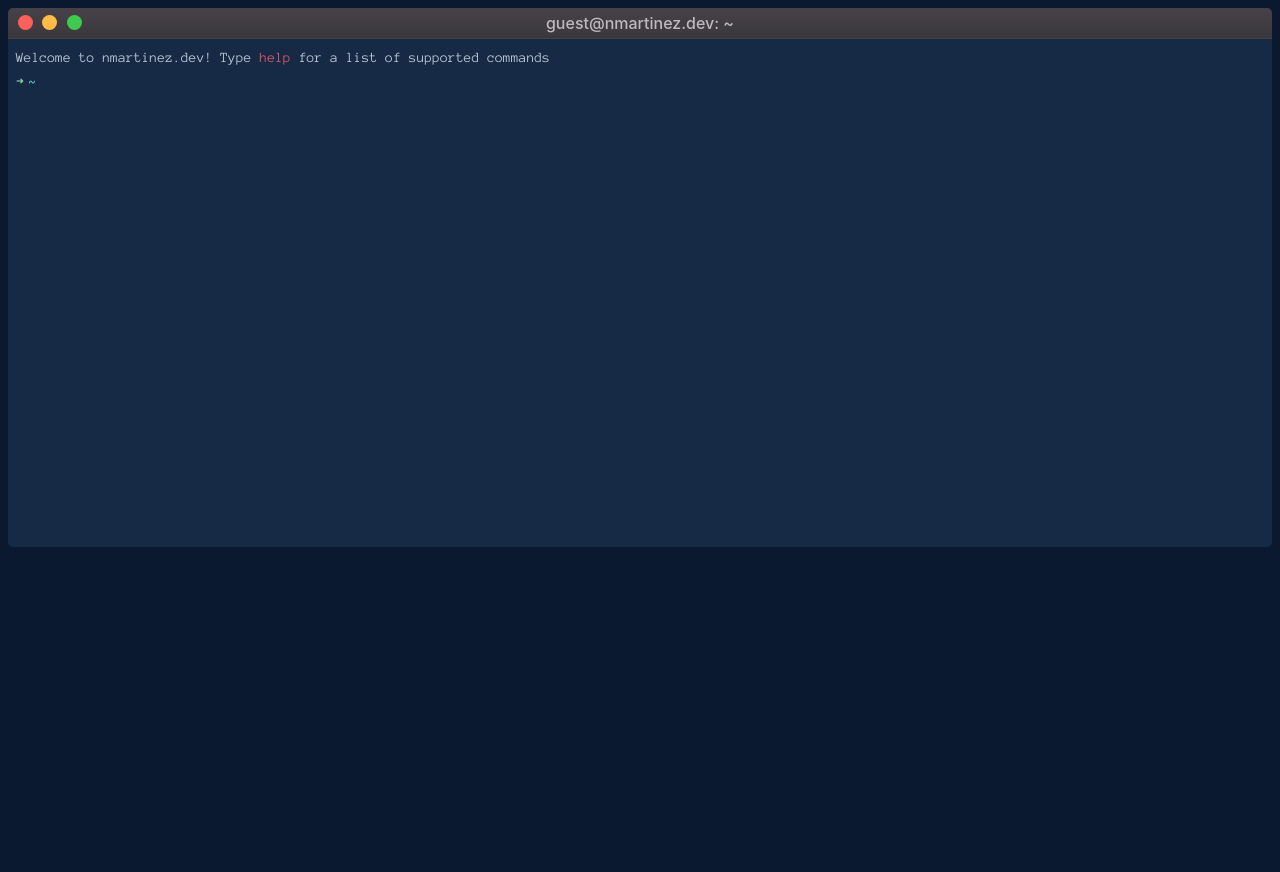
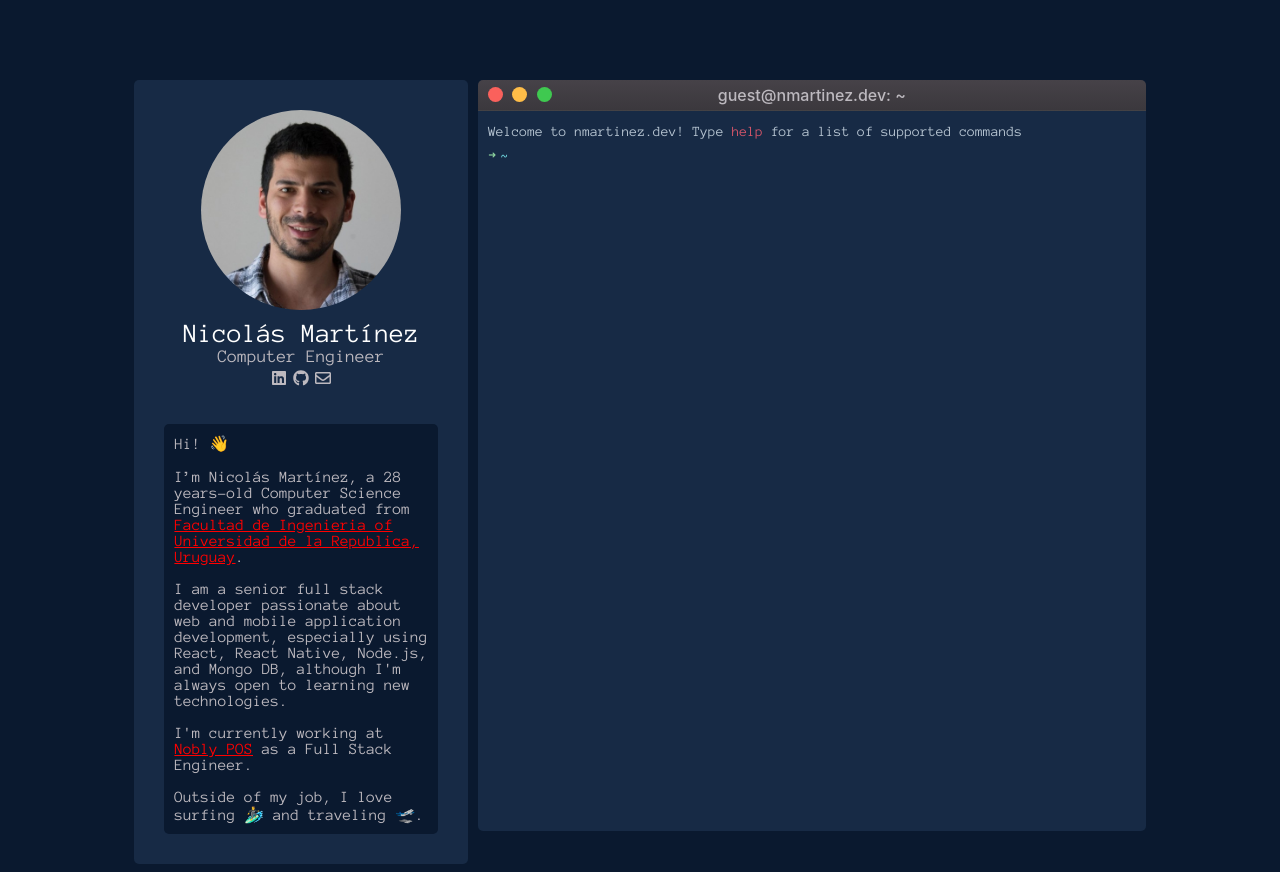
Before and after one commit to nmartinezb3/nmartinez.dev, a React (Create React App) app: page / in a window 1280 px wide. Before the commit the page ends 800 px from the top, so only its background shows below. Built offline with nearby package versions, Linux system fonts and the light colour scheme.

Commit message:
Added info section

```diff
--- a/package.json
+++ b/package.json
@@ -8,6 +8,7 @@
     "@testing-library/user-event": "^7.1.2",
     "react": "^16.13.1",
     "react-dom": "^16.13.1",
+    "react-icons": "^3.10.0",
     "react-scripts": "3.4.1",
     "styled-components": "^5.1.1",
     "typescript": "^3.9.5"
--- /dev/null
+++ b/src/App.styles.ts
@@ -0,0 +1,15 @@
+import styled from 'styled-components';
+
+export const AppContainer = styled.div`
+  display: flex;
+  align-items: center;
+  justify-content: center;
+  margin-top: 80px;
+`;
+
+export const Layout = styled.div`
+  display: grid;
+  grid-template-columns: 1fr 2fr;
+  grid-gap: 10px;
+  width: 80%;
+`;
--- a/src/App.tsx
+++ b/src/App.tsx
@@ -1,13 +1,18 @@
 import React from 'react';
 import Terminal from './components/terminal/Terminal';
 import GlobalStyles from './GlobalStyles';
+import Info from './components/info/Info';
+import { AppContainer, Layout } from './App.styles';
 
 const App: React.FunctionComponent = () => {
   return (
-    <div className="App">
+    <AppContainer>
       <GlobalStyles />
-      <Terminal />
-    </div>
+      <Layout>
+        <Info />
+        <Terminal />
+      </Layout>
+    </AppContainer>
   );
 };
 
--- /dev/null
+++ b/src/components/info/Info.styles.ts
@@ -0,0 +1,53 @@
+import styled from 'styled-components';
+
+export const InfoWrapper = styled.div`
+  background: rgb(23, 42, 69);
+  color: #bdb9bf;
+  display: flex;
+  flex-direction: column;
+  border-radius: 5px;
+  padding: 30px;
+`;
+
+export const Avatar = styled.img`
+  border-radius: 50%;
+  height: 200px;
+  margin: auto;
+  margin-bottom: 10px;
+`;
+
+export const Profile = styled.div`
+  background-color: rgb(10, 25, 47);
+  flex: 1;
+  border-radius: 5px;
+  margin-top: 30px;
+  padding: 10px;
+`;
+
+export const Name = styled.span`
+  color: #fff;
+  font-size: 27px;
+  text-align: center;
+`;
+
+export const Job = styled.span`
+  font-size: 18px;
+  text-align: center;
+`;
+export const IconsContainer = styled.div`
+  display: flex;
+  justify-content: center;
+  margin: 5px;
+`;
+
+export const IconLink = styled.a`
+  cursor: pointer;
+  margin: 0 3px;
+  svg {
+    color: #bdb9bf;
+    transition: color 0.2s ease;
+    &:hover {
+      color: #fff;
+    }
+  }
+`;
--- /dev/null
+++ b/src/components/info/Info.tsx
@@ -0,0 +1,41 @@
+import React from 'react';
+import { InfoWrapper, Avatar, Profile, Name, Job } from './Info.styles';
+import profile from '../../assets/profile.jpeg';
+import { Link } from '../terminalOutput/TerminalOutput.styles';
+import SocialIcons from './SocialIcons';
+
+const Info: React.FunctionComponent = () => {
+  return (
+    <InfoWrapper>
+      <Avatar src={profile} />
+      <Name>Nicolás Martínez</Name>
+      <Job>Computer Engineer</Job>
+      <SocialIcons />
+      <Profile>
+        Hi! <span>👋</span>
+        <br />
+        <br />
+        I’m Nicolás Martínez, a 28 years-old Computer Science Engineer who graduated from{' '}
+        <Link href="https://www.fing.edu.uy/" target="_blank">
+          Facultad de Ingenieria of Universidad de la Republica, Uruguay
+        </Link>
+        .
+        <br />
+        <br />I am a senior full stack developer passionate about web and mobile application
+        development, especially using React, React Native, Node.js, and Mongo DB, although I'm
+        always open to learning new technologies.
+        <br />
+        <br />
+        I'm currently working at{' '}
+        <Link href="https://www.noblypos.com/" target="_blank">
+          Nobly POS
+        </Link>{' '}
+        as a Full Stack Engineer.
+        <br />
+        <br />
+        Outside of my job, I love surfing 🏄‍♂️ and traveling 🛫.
+      </Profile>
+    </InfoWrapper>
+  );
+};
+export default Info;
--- /dev/null
+++ b/src/components/info/SocialIcons.tsx
@@ -0,0 +1,21 @@
+import React from 'react';
+import { FaLinkedin, FaGithub, FaRegEnvelope } from 'react-icons/fa';
+import { IconsContainer, IconLink } from './Info.styles';
+
+const SocialIcons: React.FunctionComponent = () => {
+  return (
+    <IconsContainer>
+      <IconLink href="https://www.linkedin.com/in/nmartinezbaston" target="_blank">
+        <FaLinkedin />
+      </IconLink>
+      <IconLink href="https://github.com/nmartinezb3" target="_blank">
+        <FaGithub />
+      </IconLink>
+      <IconLink href="mailto:contact@nmartinez.dev">
+        <FaRegEnvelope />
+      </IconLink>
+    </IconsContainer>
+  );
+};
+
+export default SocialIcons;
--- a/src/components/terminal/Terminal.styles.ts
+++ b/src/components/terminal/Terminal.styles.ts
@@ -1,4 +1,10 @@
 import styled from 'styled-components';
+
+export const TerminalWrapper = styled.div`
+  display: flex;
+  flex-direction: column;
+  height: 100%;
+`;
 
 export const TerminalHeader = styled.div`
   height: 30px;
@@ -49,6 +55,7 @@ export const TerminalHeaderTextText = styled.div`
 `;
 
 export const TerminalContent = styled.div`
+  padding: 10px;
   color: #4a4a4a;
   font-size: 1rem;
   font-weight: 400;
@@ -56,7 +63,16 @@ export const TerminalContent = styled.div`
   box-sizing: inherit;
   border-bottom-right-radius: 5px;
   border-bottom-left-radius: 5px;
-  min-height: 500px;
-  padding: 0.5rem 0rem 0rem 0.5rem;
+  overflow: auto;
   background-color: rgb(23, 42, 69);
+  flex: 1;
+
+  max-height: 700px;
+
+  scrollbar-width: none;
+  -ms-overflow-style: none;
+  &::-webkit-scrollbar {
+    width: 0px;
+    background: transparent;
+  }
 `;
--- a/src/components/terminal/Terminal.tsx
+++ b/src/components/terminal/Terminal.tsx
@@ -1,5 +1,6 @@
 import React, { useState, useCallback, useRef, useEffect } from 'react';
 import {
+  TerminalWrapper,
   TerminalHeader,
   TerminalHeaderButton,
   TerminalHeaderTextText,
@@ -13,6 +14,7 @@ const Terminal: React.FunctionComponent = () => {
   const [commands, setCommands] = useState<string[]>([]);
   const [lastCommandIndex, setLastCommandIndex] = useState<number>(-1);
   const inputRef = useRef<HTMLInputElement>(null);
+  const terminalContentRef = useRef<HTMLDivElement>(null);
 
   const onEnterCommand = useCallback(
     (command: string) => {
@@ -24,6 +26,10 @@ const Terminal: React.FunctionComponent = () => {
 
   useEffect(() => {
     inputRef.current?.focus();
+    terminalContentRef.current?.scrollTo({
+      behavior: 'smooth',
+      top: terminalContentRef.current.scrollHeight,
+    });
   }, [commands]);
 
   const getPreviousCommand = (): string => {
@@ -41,19 +47,21 @@ const Terminal: React.FunctionComponent = () => {
   const onClickTerminal = useCallback(() => {
     inputRef.current?.focus();
   }, []);
+
   return (
-    <>
+    <TerminalWrapper>
       <TerminalHeader>
         <TerminalHeaderButton type="close" />
         <TerminalHeaderButton type="min" />
         <TerminalHeaderButton type="max" />
         <TerminalHeaderTextText>guest@nmartinez.dev: ~</TerminalHeaderTextText>
       </TerminalHeader>
-      <TerminalContent onClick={onClickTerminal}>
+      <TerminalContent onClick={onClickTerminal} ref={terminalContentRef}>
         <TerminalLineOutput>
           Welcome to nmartinez.dev! Type <CommandText>help</CommandText> for a list of supported
           commands
         </TerminalLineOutput>
+        <TerminalLineOutput>{}</TerminalLineOutput>
         {commands.map((command) => (
           <div key={command}>
             <TerminalInput readOnly command={command} />
@@ -67,7 +75,7 @@ const Terminal: React.FunctionComponent = () => {
           getNextCommand={getNextCommand}
         />
       </TerminalContent>
-    </>
+    </TerminalWrapper>
   );
 };
 export default Terminal;
--- a/src/components/terminalInput/TerminalInput.styles.ts
+++ b/src/components/terminalInput/TerminalInput.styles.ts
@@ -28,7 +28,7 @@ interface IInputProps {
   length: number;
 }
 export const Input = styled.input<IInputProps>`
-  caret-color: transparent;
+  /* caret-color: transparent; */
   background: none;
   border: none;
   outline: none;
--- a/src/components/terminalInput/TerminalInput.tsx
+++ b/src/components/terminalInput/TerminalInput.tsx
@@ -1,4 +1,4 @@
-import React, { useState, useCallback } from 'react';
+import React, { useEffect, useState, useCallback, useRef } from 'react';
 import {
   ArrowIconWrapper,
   DirectoryIconWrapper,
@@ -23,17 +23,16 @@ const TerminalInputRef = (props: ITerminalInputProps, ref: any) => {
   const onChange = useCallback((event: React.ChangeEvent<HTMLInputElement>) => {
     setCommand(event.target.value);
   }, []);
+  const shouldMoveCaret = useRef(false);
 
   const onKeyDown = (event: React.KeyboardEvent<HTMLInputElement>) => {
     if (event.key === 'Enter') {
       setCommand('');
       props.onEnter && props.onEnter(command);
-      setTimeout(() => {
-        scrollToBottom();
-      }, 0);
     } else if (event.keyCode === 38) {
       // key up
       const previuosCommand = (props.getPreviousCommand && props.getPreviousCommand()) || '';
+      shouldMoveCaret.current = true;
       setCommand(previuosCommand);
     } else if (event.keyCode === 40) {
       // key down
@@ -42,9 +41,14 @@ const TerminalInputRef = (props: ITerminalInputProps, ref: any) => {
     }
   };
 
-  const scrollToBottom = () => {
-    window.scrollTo(0, document.body.scrollHeight);
-  };
+  useEffect(() => {
+    if (ref && shouldMoveCaret && shouldMoveCaret.current) {
+      ref.current.selectionStart = command.length;
+      ref.current.selectionEnd = command.length;
+      shouldMoveCaret.current = false;
+    }
+  }, [command]);
+
   return (
     <TerminalInputContainer>
       <ArrowIcon />
--- a/src/components/terminalOutput/AboutCommandOutput.tsx
+++ b/src/components/terminalOutput/AboutCommandOutput.tsx
@@ -17,7 +17,7 @@ const AboutCommandOutput: React.FunctionComponent = () => {
         Nobly POS
       </Link>{' '}
       as a Full Stack Engineer. <br />
-      Outside of my job, I love surfing and traveling.
+      Outside of my job, I love surfing 🏄‍♂️ and traveling 🛫.
     </TerminalLineOutput>
   );
 };
```
Also changed, not shown: src/assets/profile.jpeg (added), 1 other file (tests, documents, lock files or other folders).
